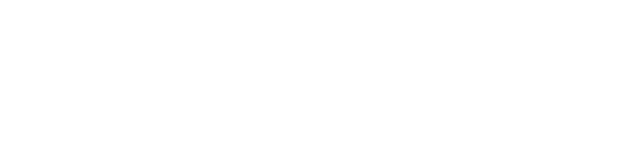
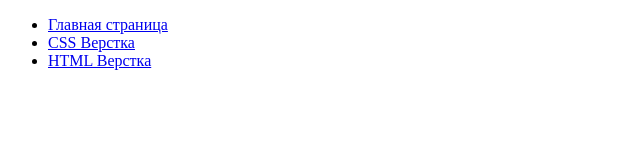
Before and after one commit to 20vitec05/site, a plain HTML site: page pages/html_JS.html in a window 1280 px wide. Shown: the whole page, without its empty margins (0-640 px from the left). Drawn offline with Linux system fonts and the light colour scheme.

Commit message:
Add files via upload

```diff
--- a/pages/html_JS.html
+++ b/pages/html_JS.html
@@ -5,6 +5,16 @@
     <title>И опять крутое название</title>
 </head>
 <body>
-
+    <ul>
+        <li>
+            <a href="../index.html">Главная страница</a>
+        </li>
+        <li>
+            <a href="html_CSS.html">CSS Верстка</a>
+        </li>
+        <li>
+            <a href="html_layout.html">HTML Верстка</a>
+        </li>
+    </ul>
 </body>
 </html>
```
Also changed, not shown: pages/html_CSS.html (+11 -1 lines).
